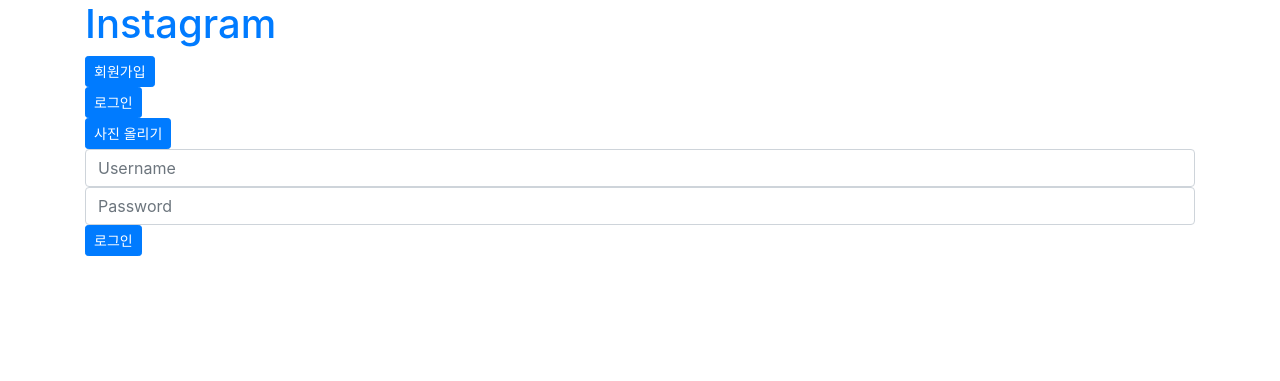
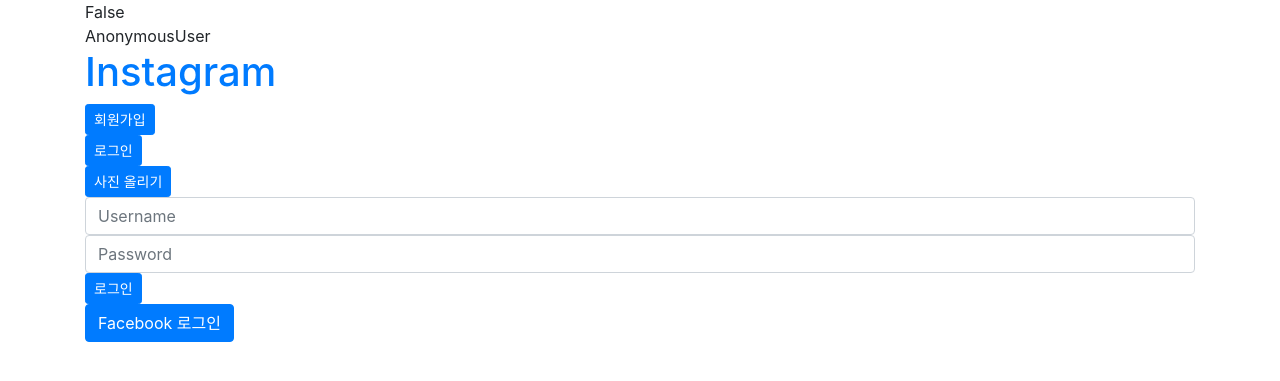
Before and after one commit to HiFaMi/Django-instagram, a Django app: page /members/login/ in a window 1280 px wide. Shown: the top 381 px of the page. Run offline with Django 3.2, Linux system fonts and the light colour scheme; some libraries are stand-ins or nearby versions.

Commit message:
facebook login 기능별 분리

```diff
--- a/app/config/settings.py
+++ b/app/config/settings.py
@@ -33,7 +33,11 @@ DEBUG = True
 
 ALLOWED_HOSTS = []
 
-#Auth
+# Facebook
+FACEBOOK_APP_ID = '2137675516475937'
+FACEBOOK_APP_SECRET_CODE = '091fe7cc9e7dcd42801aa52b49351041'
+
+# Auth
 AUTH_USER_MODEL = 'members.User'
 LOGIN_URL = 'members:login'
 
--- a/app/members/urls.py
+++ b/app/members/urls.py
@@ -1,7 +1,7 @@
 from django.urls import path
 
 from .views import login_view, logout_view, signup_view, follow_toggle, following_view, following_block, follower_view, \
-    follower_block
+    follower_block, facebook_view
 
 app_name = 'members'
 urlpatterns =[
@@ -12,5 +12,6 @@ urlpatterns =[
     path('following_detail', following_view, name='following'),
     path('<int:pk>/following_detail/block', following_block, name='following-block'),
     path('follower_detail', follower_view, name='follower'),
-    path('<int:pk>/follower_detail/block', follower_block, name='follower-block')
+    path('<int:pk>/follower_detail/block', follower_block, name='follower-block'),
+    path('facebook-login/', facebook_view, name='facebook-login'),
 ]
--- a/app/members/views.py
+++ b/app/members/views.py
@@ -1,9 +1,11 @@
-from django.contrib.auth import authenticate, get_user_model
+from django.contrib.auth import authenticate, get_user_model, login, logout
 
-from django.contrib.auth.views import login, logout
+import requests
+import json
 from django.http import HttpResponse
 from django.shortcuts import render, redirect
 
+from config import settings
 from members.forms import SignupForm
 from posts.models import Post
 from posts.views import index
@@ -183,3 +185,71 @@ def follower_block(request, pk):
         user.follower_block(User.objects.get(id=pk))
 
     return redirect('members:follower')
+
+
+def facebook_view(request):
+    code = request.GET.get('code')
+    url = 'https://graph.facebook.com/v3.0/oauth/access_token?'
+    params = {
+        'client_id': settings.FACEBOOK_APP_ID,
+        'redirect_uri': 'http://localhost:8000/members/facebook-login/',
+        'client_secret': settings.FACEBOOK_APP_SECRET_CODE,
+        'code': code,
+    }
+
+    response = requests.get(url, params)
+    # 파이썬에 내장된 json모듈을 사용해서, JSON형식의 텍스트를 파이썬 Object로 변환
+
+    response_dict = response.json()
+    return response_dict
+
+
+def facebook_take_token(request):
+    url = 'https://graph.facebook.com/debug_token?'
+
+    token_params = {
+        'input_token': facebook_view(),
+        'access_token': '{}|{}'.format(
+            settings.FACEBOOK_APP_ID,
+            settings.FACEBOOK_APP_SECRET_CODE),
+    }
+
+    response = requests.get(url, token_params)
+    return response
+
+
+def facebook_graph(request):
+    # GraphAPI를 통해서 Facebook User 정보 받아오기
+    url = 'https://graph.facebook.com/v3.0/me'
+    params = {
+        'fields': ','.join([
+            'id',
+            'name',
+            'first_name',
+            'last_name',
+            'picture',
+            ]),
+        'access_token': facebook_view(),
+    }
+    response = requests.get(url, params)
+    response_dict = response.json()
+    return response_dict
+
+
+def facebook_to_user(request):
+    response_dict = facebook_graph()
+    facebook_user_id = response_dict['id']
+    first_name = response_dict['first_name']
+    last_name = response_dict['last_name']
+    url_img_profile = response_dict['picture']['data']['url']
+
+    user, user_created = User.objects.get_or_create(
+        username=facebook_user_id,
+        defaults={
+            'first_name': first_name,
+            'last_name': last_name,
+            'img_profile': url_img_profile,
+        })
+    login(request, user)
+
+    return redirect('index')
--- a/app/posts/urls.py
+++ b/app/posts/urls.py
@@ -2,7 +2,7 @@ from django.urls import path
 
 
 from .views import post_detail, post_create, post_delete, post_user_detail, withdraw, \
-    post_comment, post_list
+    post_comment, post_list, post_like, post_dislike
 
 app_name = 'posts'
 urlpatterns = [
@@ -13,4 +13,7 @@ urlpatterns = [
     path('user_detail/', post_user_detail, name='post-user-detail'),
     path('withdraw/', withdraw, name='withdraw'),
     path('<int:pk>/comment/', post_comment, name='post-comment'),
+    path('<int:pk>/like/', post_like, name='post-like'),
+    path('<int:pk>/dislike/', post_dislike, name='post-dislike'),
+
 ]
--- a/app/posts/views/__init__.py
+++ b/app/posts/views/__init__.py
@@ -7,6 +7,7 @@ from .post_detail import *
 from .post_like import *
 from .post_list import *
 
+
 def index(request):
     # return HttpResponseRedirect('/posts/')
     return redirect('posts:post-list')
--- a/app/templates/members/login.html
+++ b/app/templates/members/login.html
@@ -8,6 +8,11 @@
         <input type="password" class="form-control" name="password" placeholder="Password">
         <button type="submit" class="btn btn-primary btn-sm">로그인</button>
     </form>
+
+    <a href="https://www.facebook.com/v3.0/dialog/oauth?
+            client_id=2137675516475937
+            &redirect_uri=http://localhost:8000/members/facebook-login/
+            &scope=email,public_profile" class="btn btn-primary">Facebook 로그인</a>
 </div>
 
 {% endblock %}
--- a/app/templates/posts/basic.html
+++ b/app/templates/posts/basic.html
@@ -11,6 +11,8 @@
 <body>
 
 <div class="container">
+    <div>{{ user.is_authenticated }}</div>
+    <div>{{ user }}</div>
     <h1><a class="black" href="{% url 'index' %}">Instagram</a></h1>
     <div>
 
```
Also changed, not shown: app/posts/models.py (+19 -0 lines), app/posts/views/post_like.py (+25 -0 lines), app/templates/posts/post_list.html (+15 -0 lines), 2 other files.
